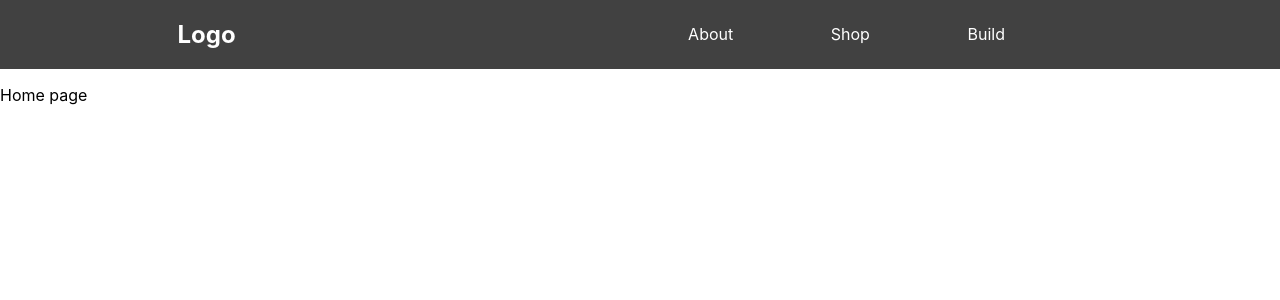
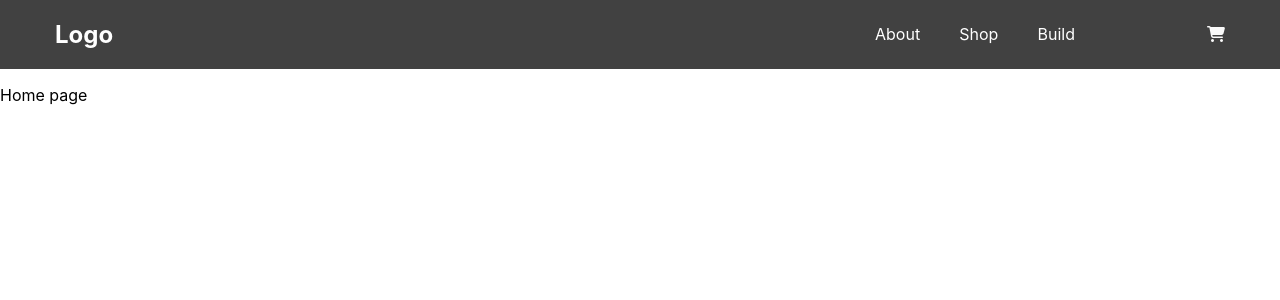
Before and after one commit to BryanU1/keyboard-store-app, a React (Create React App) app in the folder client/: page / in a window 1280 px wide. Shown: the top 300 px of the page. Built offline with nearby package versions, Linux system fonts and the light colour scheme; no server answers.

Commit message:
Add cart icon

```diff
--- a/client/public/index.html
+++ b/client/public/index.html
@@ -24,6 +24,7 @@
       Learn how to configure a non-root public URL by running `npm run build`.
     -->
     <title>Store App</title>
+    <script src='https://kit.fontawesome.com/a076d05399.js' crossorigin='anonymous'></script>
   </head>
   <body>
     <noscript>You need to enable JavaScript to run this app.</noscript>
--- a/client/src/App.css
+++ b/client/src/App.css
@@ -1,7 +1,8 @@
 .nav-bar {
   display: flex;
-  justify-content: space-around;
+  justify-content: space-between;
   align-items: center;
+  padding: 0 55px;
   min-height: 5vh;
   background-color: rgb(65, 65, 65);
   color: rgb(250, 250, 250);
@@ -9,9 +10,21 @@
 
 .nav-bar ul {
   padding: 0;
-  width: 40%;
+  width: 200px;
   display: flex;
-  justify-content: space-evenly;
+  justify-content: space-between;
+  align-items: center;
+}
+
+.nav-bar a {
+  text-decoration: none;
+  color: white;
+}
+
+.nav-bar div {
+  display: flex;
+  width: 350px;
+  justify-content: space-between;
   align-items: center;
 }
 
@@ -19,10 +32,6 @@ ul li {
   list-style: none;
 }
 
-.nav-bar a {
-  text-decoration: none;
-  color: white;
-}
 
 table {
   width: 100%;
--- a/client/src/components/Nav.js
+++ b/client/src/components/Nav.js
@@ -6,6 +6,7 @@ function Nav() {
       <Link to="/">
         <h1>Logo</h1>
       </Link>
+      <div>
         <ul>
           <Link to="/about">
             <li>About</li>
@@ -17,6 +18,8 @@ function Nav() {
             <li>Build</li>
           </Link>
         </ul>
+        <i className='fas fa-shopping-cart'></i>
+      </div>
     </nav>
   );
 }
```
Also changed, not shown: client/src/images/shopping-cart.png (added). Lines whose indentation alone changed are shown as unchanged.
